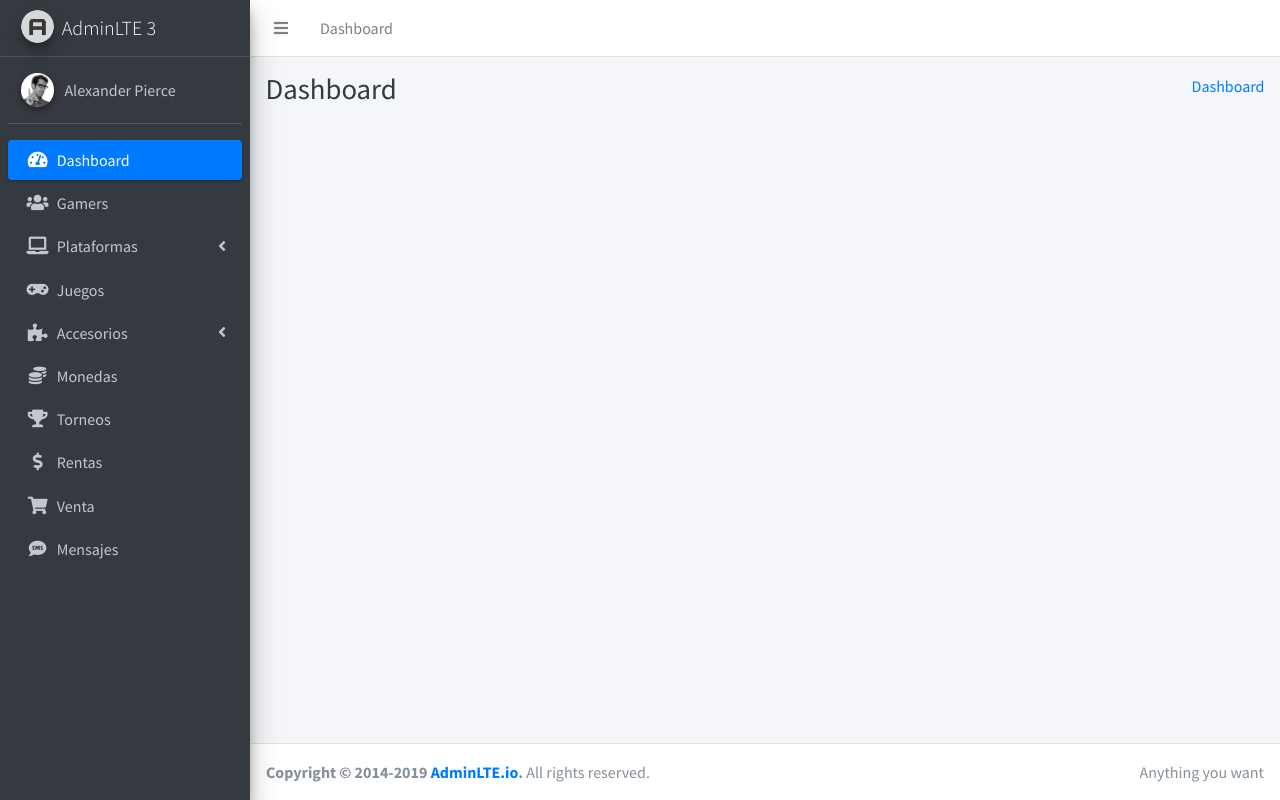
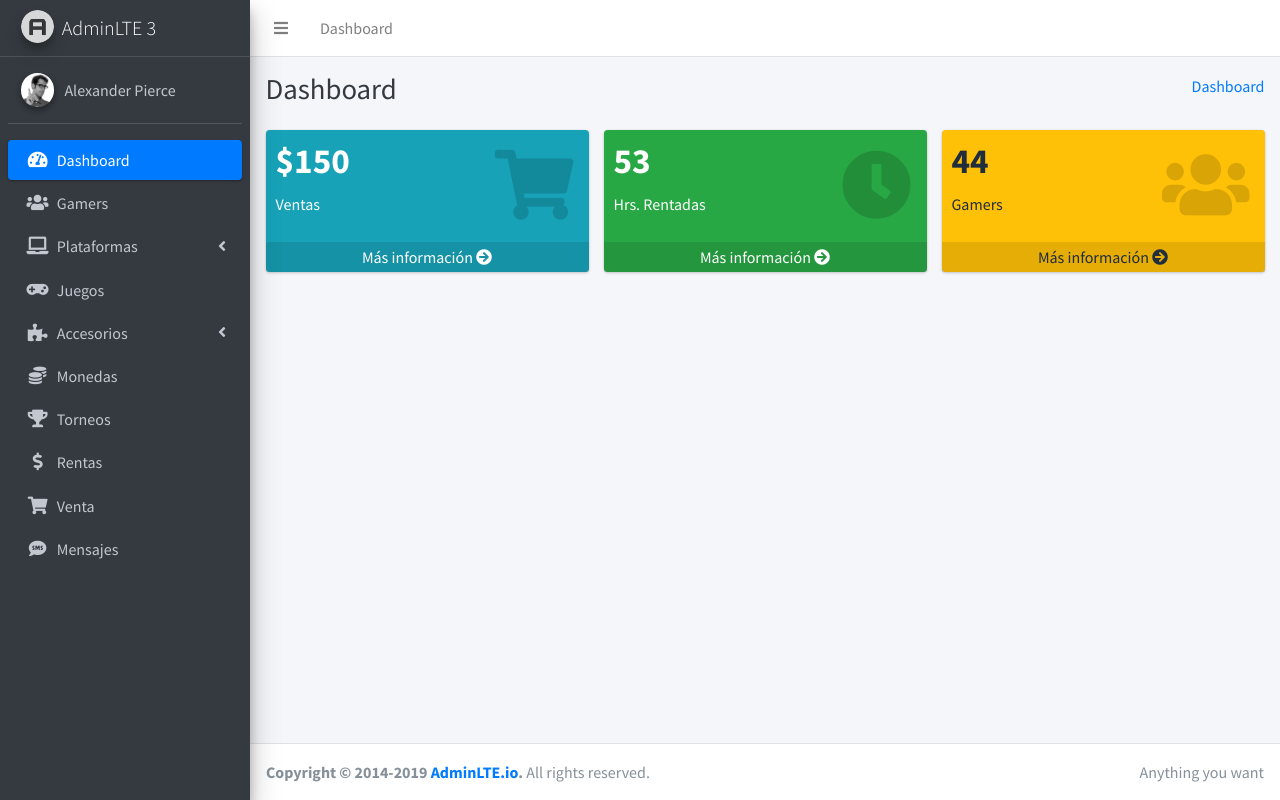
Before and after one commit to JDanielCortez/admin-Club-VG, a PHP site: page /pages/admin/dashboard in a window 1280 px wide. Run offline with PHP 8.4, Linux system fonts and the light colour scheme; some libraries are stand-ins or nearby versions.

Commit message:
Dashboard info cards

```diff
--- a/pages/admin/dashboard.php
+++ b/pages/admin/dashboard.php
@@ -26,9 +26,104 @@ scratch. This page gets rid of all links and provides the needed markup only.
     <!-- Main content -->
     <div class="content">
       <div class="container-fluid">
+
+        <!-- Admin Info Box -->
         <div class="row">
+          <div class="col-lg-4 col-6">
+            <!-- small card -->
+            <div class="small-box bg-info">
+              <div class="inner">
+                <h3>$150</h3>
 
+                <p>Ventas</p>
+              </div>
+              <div class="icon">
+                <i class="fas fa-shopping-cart"></i>
+              </div>
+              <a href="ventas.php" class="small-box-footer">
+                Más información <i class="fas fa-arrow-circle-right"></i>
+              </a>
+            </div>
+          </div>
+          <!-- ./col -->
+          <div class="col-lg-4 col-6">
+            <!-- small card -->
+            <div class="small-box bg-success">
+              <div class="inner">
+                <h3>53</h3>
+
+                <p>Hrs. Rentadas</p>
+              </div>
+              <div class="icon">
+                <i class="fas fa-clock"></i>
+              </div>
+              <a href="rentas.php" class="small-box-footer">
+              Más información <i class="fas fa-arrow-circle-right"></i>
+              </a>
+            </div>
+          </div>
+          <!-- ./col -->
+          <div class="col-lg-4 col-6">
+            <!-- small card -->
+            <div class="small-box bg-warning">
+              <div class="inner">
+                <h3>44</h3>
+
+                <p>Gamers</p>
+              </div>
+              <div class="icon">
+                <i class="fas fa-users"></i>
+              </div>
+              <a href="gamers.php" class="small-box-footer">
+              Más información <i class="fas fa-arrow-circle-right"></i>
+              </a>
+            </div>
+          </div>
+          <!-- ./col -->
         </div>
+        <!-- Admin Info Box -->
+      <?php
+      if(0==1){?>
+        <!-- Gamer Info Box -->
+        <div class="row">
+          <div class="col-lg-6 col-6">
+            <!-- small card -->
+            <div class="small-box bg-info">
+              <div class="inner">
+                <h3>150</h3>
+
+                <p>Monedas</p>
+              </div>
+              <div class="icon">
+                <i class="fas fa-coins"></i>
+              </div>
+              <a href="monedas.php" class="small-box-footer">
+                Más información <i class="fas fa-arrow-circle-right"></i>
+              </a>
+            </div>
+          </div>
+          <!-- ./col -->
+          <div class="col-lg-6 col-6">
+            <!-- small card -->
+            <div class="small-box bg-success">
+              <div class="inner">
+                <h3>53</h3>
+
+                <p>Hrs. Rentadas</p>
+              </div>
+              <div class="icon">
+                <i class="fas fa-clock"></i>
+              </div>
+              <a href="rentas.php" class="small-box-footer">
+              Más información <i class="fas fa-arrow-circle-right"></i>
+              </a>
+            </div>
+          </div>
+        </div><?php
+      }
+        ?>
+        <!-- Gamer Info Box -->
+
         <!-- /.row -->
       </div><!-- /.container-fluid -->
     </div>
@@ -50,6 +145,8 @@ scratch. This page gets rid of all links and provides the needed markup only.
   document.getElementById("menu-dashboard").className += " active";
 </script>
 
+
+
 </body>
 
 </html>
```
Also changed, not shown: dist/js/pages/dashboard3.js (+5 -16 lines).
